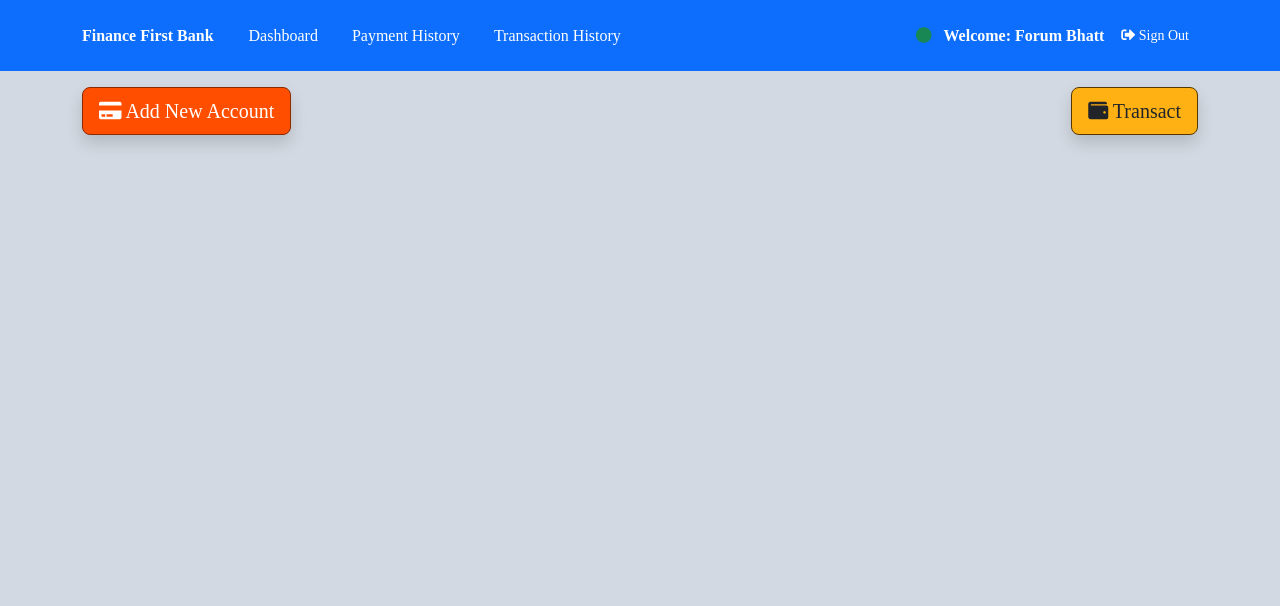
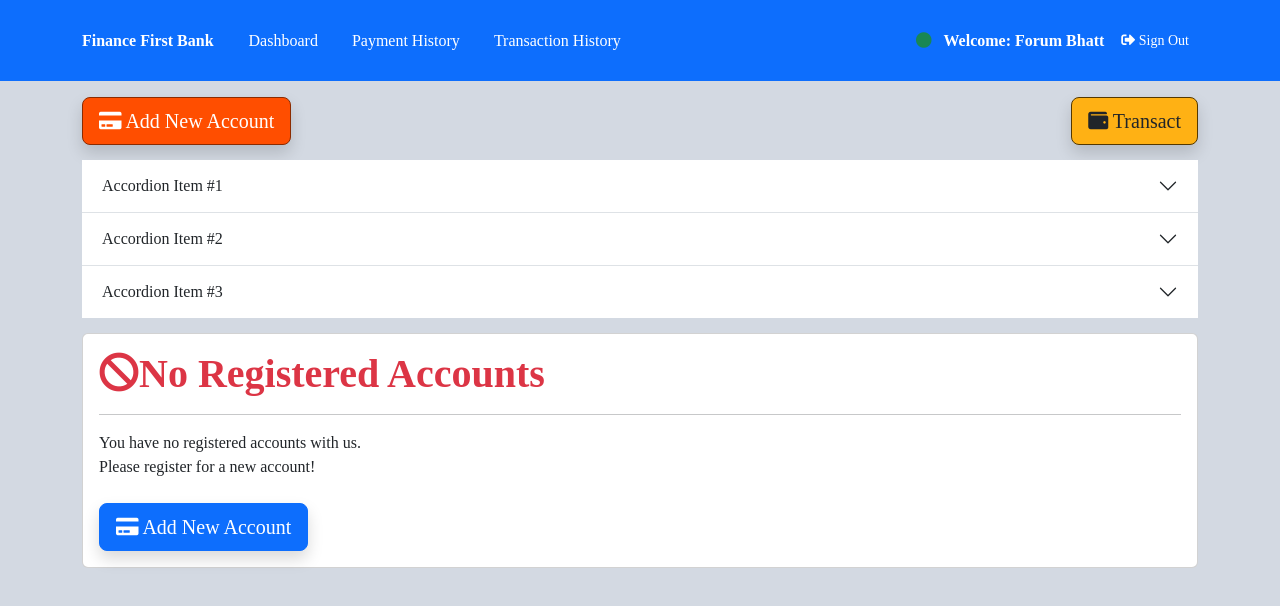
Before and after one commit to forum-bhatt/Bank-Application-Management-System, a plain HTML site: page dashboard.html in a window 1280 px wide. Drawn offline with nearby package versions, Linux system fonts and the light colour scheme.

Commit message:
Component for No registered accounts

```diff
--- a/css/main.css
+++ b/css/main.css
@@ -9,7 +9,7 @@ body{
 }
 
 .container{
-    margin: 10px auto;
+    margin: 15px auto;
 }
 /* <!-- Main Page Header --> */
 .main-page-header{
--- a/dashboard.html
+++ b/dashboard.html
@@ -83,6 +83,70 @@
     </div>
     <!-- End of Container -->
 
+    <!-- Accordian Container -->
+    <div class="container">
+
+      <!-- Start of Accordian Menu -->
+      <div class="accordion accordion-flush" id="accordionFlushExample">
+        <div class="accordion-item">
+          <h2 class="accordion-header">
+            <button class="accordion-button collapsed" type="button" data-bs-toggle="collapse" data-bs-target="#flush-collapseOne" aria-expanded="false" aria-controls="flush-collapseOne">
+              Accordion Item #1
+            </button>
+          </h2>
+          <div id="flush-collapseOne" class="accordion-collapse collapse" data-bs-parent="#accordionFlushExample">
+            <div class="accordion-body">Placeholder content for this accordion, which is intended to demonstrate the <code>.accordion-flush</code> class. This is the first item's accordion body.</div>
+          </div>
+        </div>
+        <div class="accordion-item">
+          <h2 class="accordion-header">
+            <button class="accordion-button collapsed" type="button" data-bs-toggle="collapse" data-bs-target="#flush-collapseTwo" aria-expanded="false" aria-controls="flush-collapseTwo">
+              Accordion Item #2
+            </button>
+          </h2>
+          <div id="flush-collapseTwo" class="accordion-collapse collapse" data-bs-parent="#accordionFlushExample">
+            <div class="accordion-body">Placeholder content for this accordion, which is intended to demonstrate the <code>.accordion-flush</code> class. This is the second item's accordion body. Let's imagine this being filled with some actual content.</div>
+          </div>
+        </div>
+        <div class="accordion-item">
+          <h2 class="accordion-header">
+            <button class="accordion-button collapsed" type="button" data-bs-toggle="collapse" data-bs-target="#flush-collapseThree" aria-expanded="false" aria-controls="flush-collapseThree">
+              Accordion Item #3
+            </button>
+          </h2>
+          <div id="flush-collapseThree" class="accordion-collapse collapse" data-bs-parent="#accordionFlushExample">
+            <div class="accordion-body">Placeholder content for this accordion, which is intended to demonstrate the <code>.accordion-flush</code> class. This is the third item's accordion body. Nothing more exciting happening here in terms of content, but just filling up the space to make it look, at least at first glance, a bit more representative of how this would look in a real-world application.</div>
+          </div>
+        </div>
+      </div>
+      <!-- End of Accordian Menu -->
+    </div>
+    <!-- End of Accordian Container -->
+
+    <!-- Container: No Accounts -->
+    <div class="container">
+      <!-- Card:No Accounts -->
+      <div class="card no-accounts-card">
+        <!-- Card Body -->
+        <div class="card-body">
+          <h1 class="card-title">
+            <i class="fas fa-ban text-danger">No Registered Accounts</i>
+          </h1>
+          <hr>
+          <!-- Card Text -->
+          <div class="card-text"> You have no registered accounts with us. <br> Please register for a new account!</div>
+          <!-- End of Card Text -->
+          <br>
+          <button id="" class="btn btn-primary btn-lg shadow" type="button" data-bs-toggle="offcanvas" data-bs-target="#offcanvasRight" aria-controls="offcanvasRight">
+            <i class="fa fa-credit-card"></i> Add New Account
+           </button>
+
+        </div>
+        <!-- End of Card Body -->
+      </div>
+      <!-- End of Card:No Accounts -->
+    </div>
+    <!-- End of No Accounts -->
 
 </body>
 </html>
```
